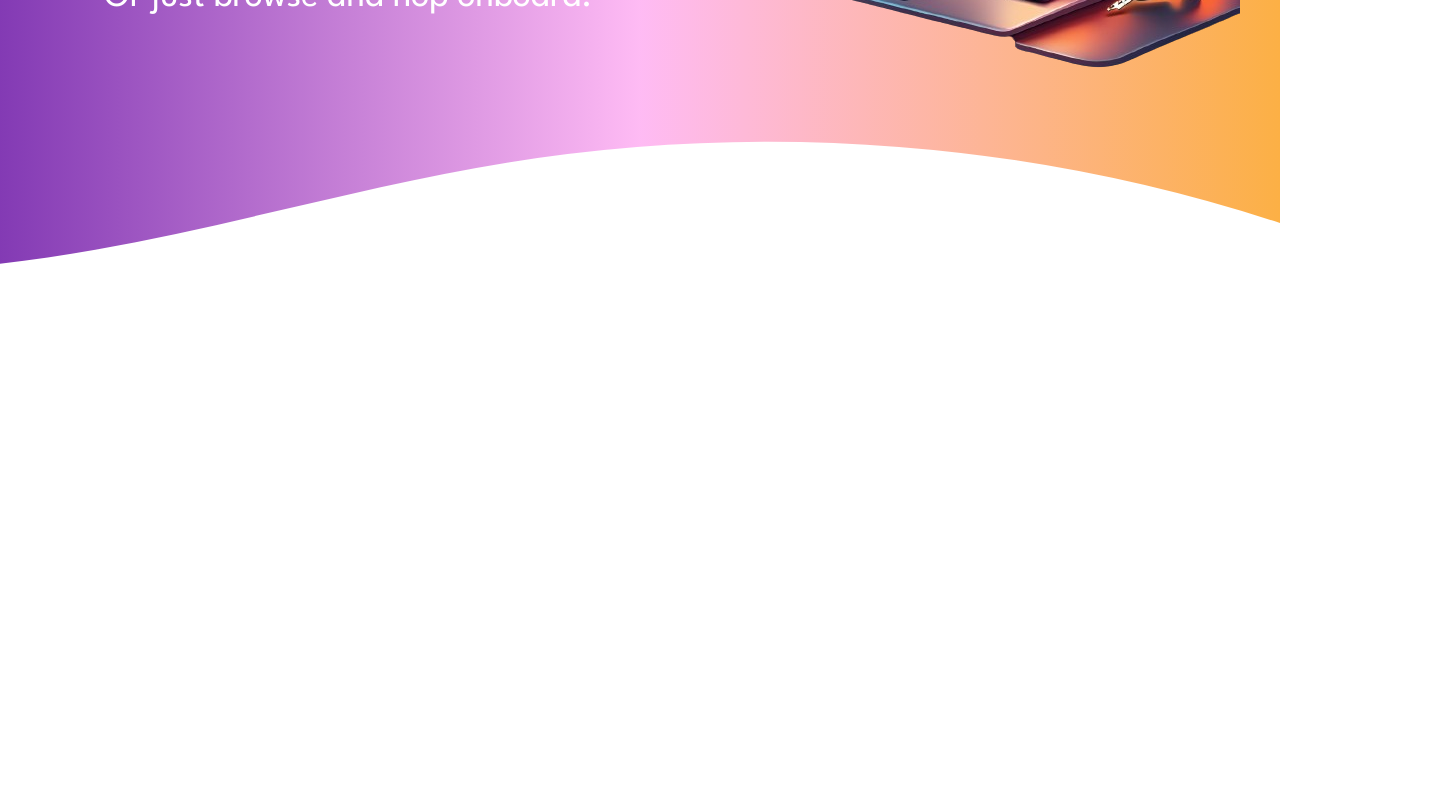
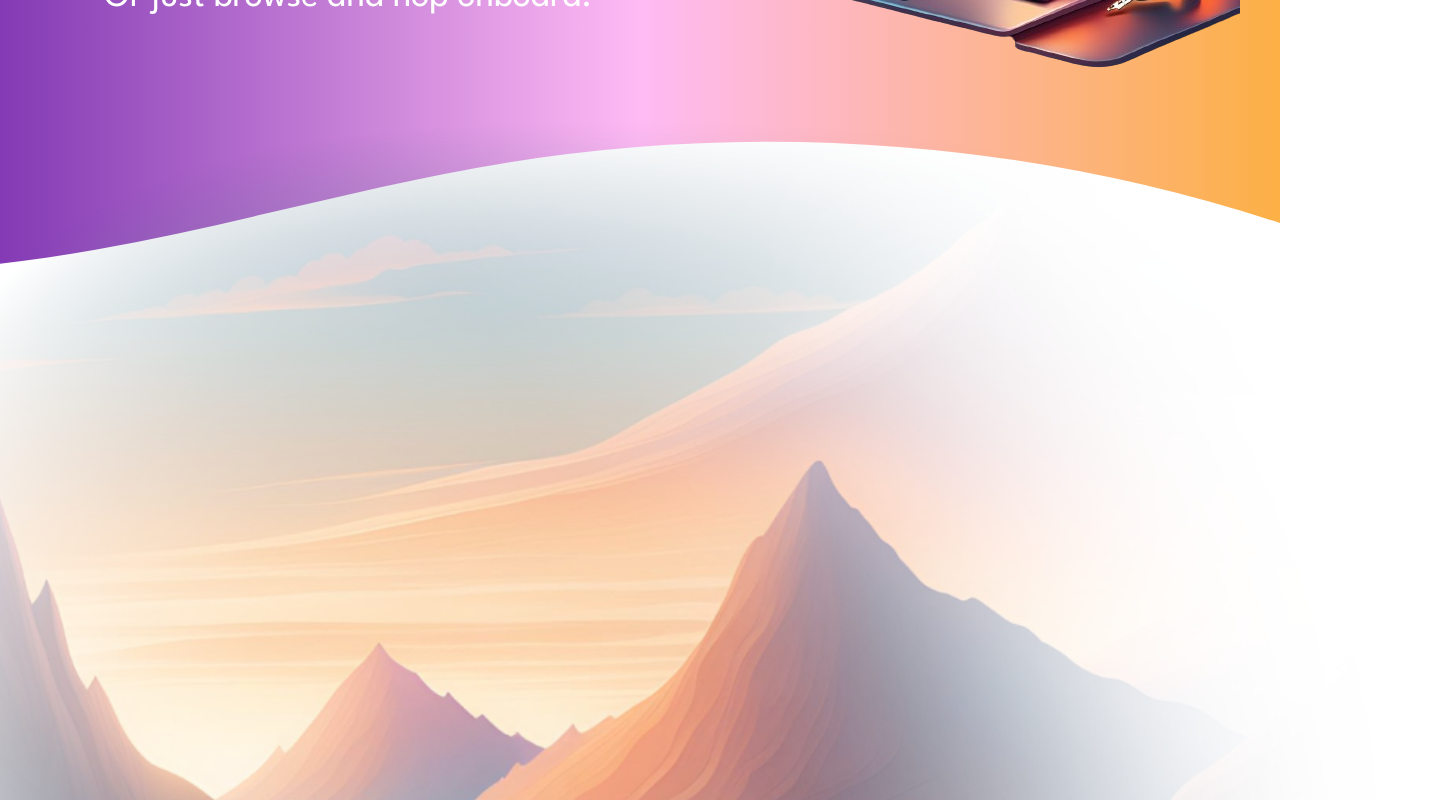
Before and after one commit to FeroHriadel/tripiafrontend, a Next.js app: page / in a window 1280 px wide. Shown: the part 480-1280 px from the top of the page, 1440 px wide, since content can reach past the window. Built offline with nearby package versions, Linux system fonts and the light colour scheme.

Commit message:
HomePage image fits

```diff
--- a/app/globals.css
+++ b/app/globals.css
@@ -10,7 +10,6 @@
 
 body {
   width: 100vw;
-  height: 200vh;
   overflow-x: hidden;
   overflow-y: scroll;
 }
--- a/app/page.css
+++ b/app/page.css
@@ -12,6 +12,11 @@
   z-index: -1;
 }
 
+.car-image {
+  transform: scale(1.25);
+  width: 100%;
+}
+
 @media (max-width: 1200px) {
   .computer-image {
     position: absolute;
@@ -21,6 +26,11 @@
     height: 400px;
     transform: translateY(-10%);
     z-index: -1;
+  }
+
+  .car-image {
+    transform: scale(1.5);
+    width: 100%;
   }
 }
 
--- a/app/page.tsx
+++ b/app/page.tsx
@@ -1,16 +1,17 @@
 import React from 'react';
-import TopGradient from '@/components/TopGradient';
+import TopGradient from '@/components/GradientTop';
 import GradientHeader from '@/components/GradientHeader';
 import GradientSubheader from '@/components/GradientSubheader';
 import GradientDescription from '@/components/GradientDescription';
-import Image from 'next/image';
-import computerImg from '/public/images/computer.png';
+import ContentSection from '@/components/ContentSection';
 import './page.css';
+import carImage from '@/public/images/car.png';
 
 
 
 const HomePage = () => {
   return (
+    <>
       <TopGradient>
         <div className='w-100'>
           <div className='home-page-text'>
@@ -26,6 +27,15 @@ const HomePage = () => {
           />
         </div>
       </TopGradient>
+
+      <ContentSection style={{paddingTop: 0}}>
+        <img
+          src={carImage.src}
+          alt="car"
+          className='car-image'
+        />
+      </ContentSection>
+    </>
   )
 }
 
--- /dev/null
+++ b/components/ContentSection.tsx
@@ -0,0 +1,19 @@
+import React from 'react';
+
+
+
+interface Props {
+  children?: React.ReactNode;
+  className?: string;
+  style?: {[key: string]: string | number}
+}
+
+const ContentSection = ({ children, className = '', style = {} }: Props) => {
+  return (
+    <main className={`w-100 m-h-[280px] py-[5vh] ` + className} style={{...style}}>
+      {children}
+    </main>
+  )
+}
+
+export default ContentSection
--- a/components/TopGradient.tsx
+++ b/components/GradientTop.tsx
@@ -1,5 +1,5 @@
 import React from 'react';
-import './TopGradient.css';
+import './GradientTop.css';
 
 
 
```
Also changed, not shown: components/GradientTop.css (renamed from components/TopGradient.css), public/images/car.png (added). Lines whose indentation alone changed are shown as unchanged.
